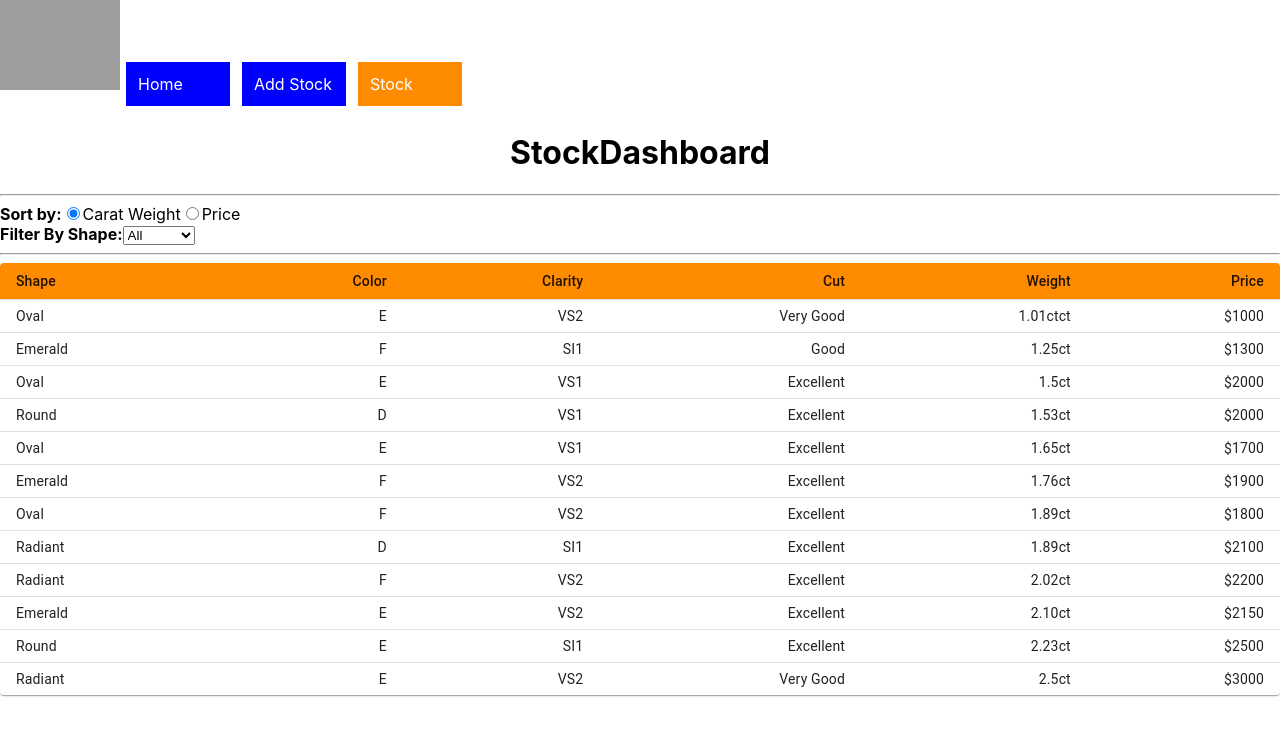
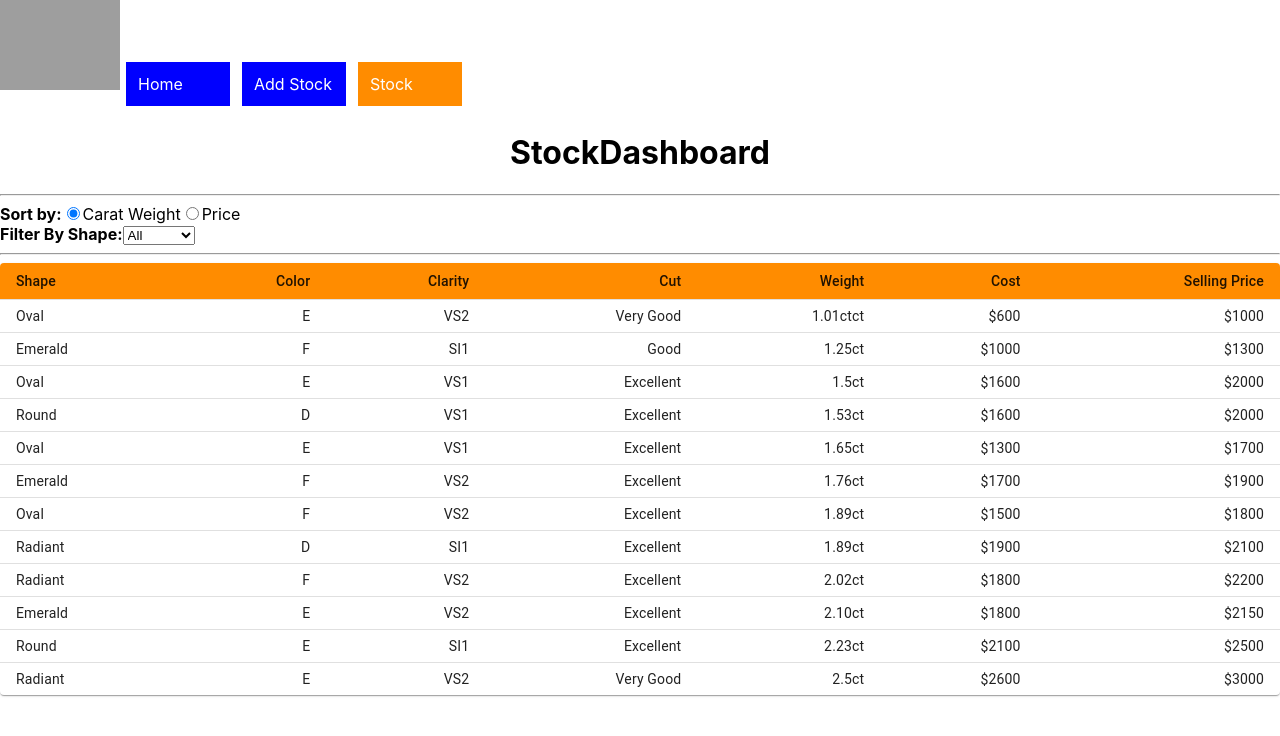
Before and after one commit to rmk129/phase-2-diamond-dashboard-final, a React (Create React App) app: page /dashboard in a window 1280 px wide. Shown: the top 736 px of the page. Built offline with nearby package versions, Linux system fonts and the light colour scheme; data requests are answered from the project's data file; grey boxes are pictures that could not be loaded.

Commit message:
added cost

```diff
--- a/db.json
+++ b/db.json
@@ -7,6 +7,7 @@
       "clarity": "VS1",
       "cut": "Excellent",
       "weight": "1.53",
+      "cost": "1600",
       "price": "2000"
     },
     {
@@ -16,6 +17,7 @@
       "clarity": "SI1",
       "cut": "Excellent",
       "weight": "2.23",
+      "cost": "2100",
       "price": "2500"
     },
     {
@@ -25,6 +27,7 @@
       "clarity": "VS2",
       "cut": "Excellent",
       "weight": "1.89",
+      "cost": "1500",
       "price": "1800"
     },
     {
@@ -34,6 +37,7 @@
       "clarity": "VS1",
       "cut": "Excellent",
       "weight": "1.65",
+      "cost": "1300",
       "price": "1700"
     },
     {
@@ -43,6 +47,7 @@
       "clarity": "VS2",
       "cut": "Excellent",
       "weight": "2.02",
+      "cost": "1800",
       "price": "2200"
     },
     {
@@ -52,6 +57,7 @@
       "clarity": "SI1",
       "cut": "Excellent",
       "weight": "1.89",
+      "cost": "1900",
       "price": "2100"
     },
     {
@@ -61,6 +67,7 @@
       "clarity": "VS2",
       "cut": "Excellent",
       "weight": "2.10",
+      "cost": "1800",
       "price": "2150"
     },
     {
@@ -70,6 +77,7 @@
       "clarity": "VS2",
       "cut": "Excellent",
       "weight": "1.76",
+      "cost": "1700",
       "price": "1900"
     },
     {
@@ -78,6 +86,7 @@
       "clarity": "VS2",
       "cut": "Very Good",
       "weight": "2.5",
+      "cost": "2600",
       "price": "3000",
       "id": 9
     },
@@ -87,6 +96,7 @@
       "clarity": "SI1",
       "cut": "Good",
       "weight": "1.25",
+      "cost": "1000",
       "price": "1300",
       "id": 10
     },
@@ -96,6 +106,7 @@
       "clarity": "VS2",
       "cut": "Very Good",
       "weight": "1.01ct",
+      "cost": "600",
       "price": "1000",
       "id": 11
     },
@@ -105,6 +116,7 @@
       "clarity": "VS1",
       "cut": "Excellent",
       "weight": "1.5",
+      "cost": "1600",
       "price": "2000",
       "id": 12
     }
--- a/src/components/Table.js
+++ b/src/components/Table.js
@@ -26,7 +26,8 @@ export default function DenseTable({newAllDiamonds}) {
             <TableCell align="right">Clarity</TableCell>
             <TableCell align="right">Cut</TableCell>
             <TableCell align="right">Weight</TableCell>
-            <TableCell align="right">Price</TableCell>
+            <TableCell align="right">Cost</TableCell>
+            <TableCell align="right">Selling Price</TableCell>
           </TableRow>
         </TableHead>
         <TableBody>
@@ -42,6 +43,7 @@ export default function DenseTable({newAllDiamonds}) {
               <TableCell align="right">{dia.clarity}</TableCell>
               <TableCell align="right">{dia.cut}</TableCell>
               <TableCell align="right">{dia.weight}ct</TableCell>
+              <TableCell align="right">${dia.cost}</TableCell>
               <TableCell align="right">${dia.price}</TableCell>
             </TableRow>
           ))}
```
